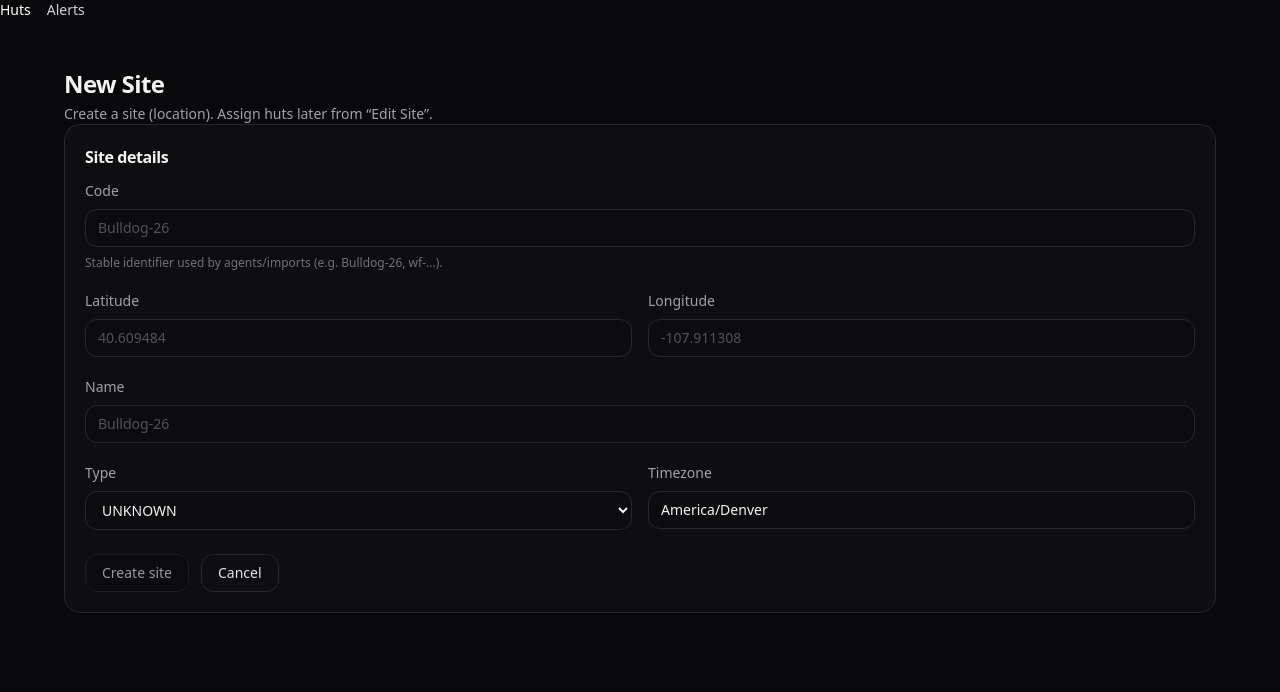
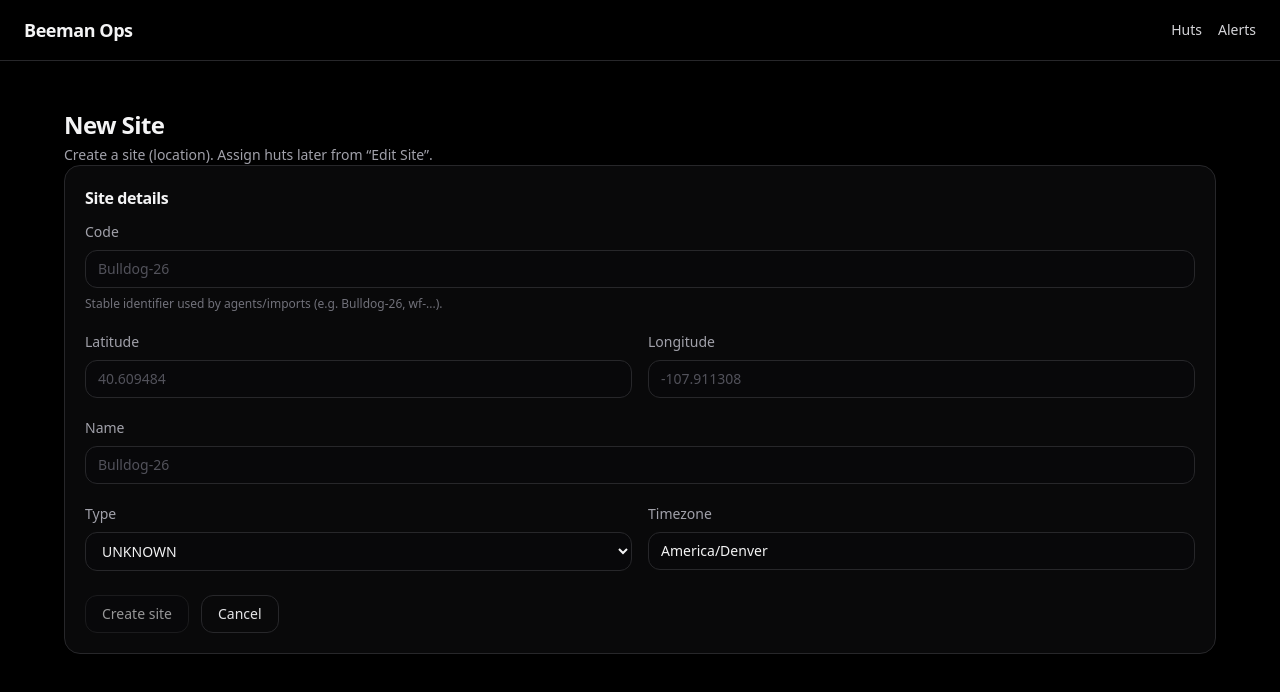
Before and after one commit to Dozr13/beeman.ops, a Next.js app in the folder packages/web/: page /sites/new in a window 1280 px wide. Shown: the top 692 px of the page. Built offline with nearby package versions, Linux system fonts and the light colour scheme.

Commit message:
fix layout.tsx

```diff
--- a/packages/web/app/layout.tsx
+++ b/packages/web/app/layout.tsx
@@ -1,10 +1,11 @@
 import type { Metadata } from 'next'
+import Link from 'next/link'
 import { NavSwitch } from '../components/layout/NavSwitch'
 import './globals.css'
 
 export const metadata: Metadata = {
   title: 'Beeman Ops',
-  description: 'Oilfield & hut monitoring'
+  description: 'Unified monitoring for wells + hashhuts'
 }
 
 export default function RootLayout({
@@ -14,9 +15,16 @@ export default function RootLayout({
 }>) {
   return (
     <html lang='en'>
-      <body>
-        <NavSwitch />
-        {/* KEY CHANGE: smaller padding on mobile, same on desktop */}
+      <body className='min-h-screen bg-black text-zinc-100'>
+        <header className='flex items-center justify-between border-b border-zinc-800 bg-black/60 px-4 py-4 backdrop-blur sm:px-6'>
+          <Link href='/' className='text-lg font-semibold tracking-tight'>
+            Beeman Ops
+          </Link>
+
+          <NavSwitch />
+        </header>
+
+        {/* smaller padding on mobile, same on desktop */}
         <main className='min-h-screen p-4 sm:p-6'>{children}</main>
       </body>
     </html>
```
